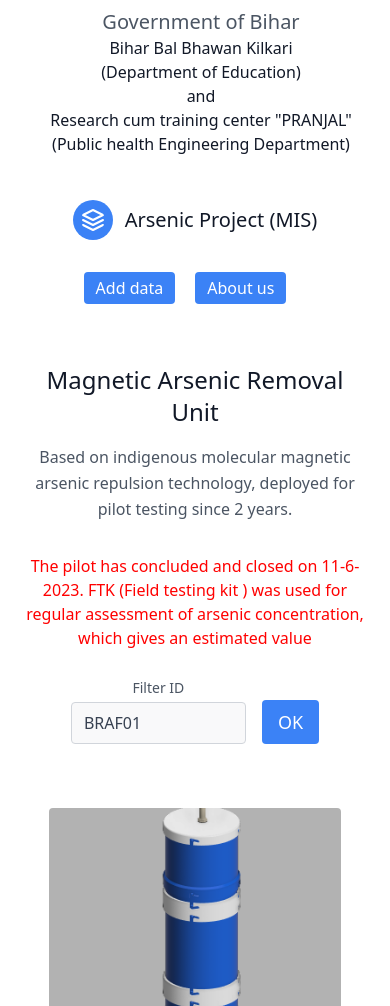
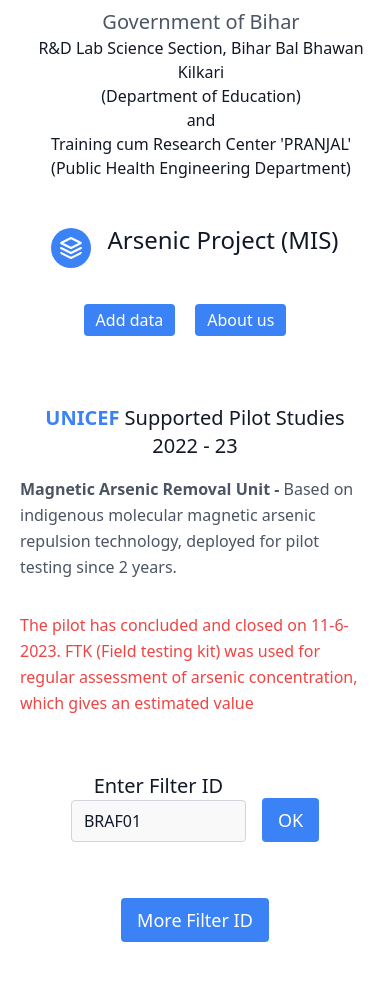
Before and after one commit to Abhijeetbyte/MARU-MIS, a PHP site: page / in a window 390 px wide. Shown: the top 1006 px of the page. Run offline with PHP 8.4, Linux system fonts and the light colour scheme; some libraries are stand-ins or nearby versions; grey boxes are pictures that could not be loaded.

Commit message:
Update index.php Reopened
Fixed some bugs
Improved content and images
Added closable table for Site ID
Improved backend for the download button
Improved footer

```diff
--- a/index.php
+++ b/index.php
@@ -17,11 +17,10 @@
         <div class="container px-2 py-2 mx-auto">
             <div class="flex flex-col text-center w-full mb-50">
                 <h1 class="ml-3 text-xl font-medium">Government of Bihar</h1>
-                                  <h1 class="ml-3 text-1xl title-font mb-4
-                                      text-gray-900">Bihar Bal Bhawan Kilkari<br/>(Department
-                                          of Education)<br/> and <br/>
-                                                  Research cum training center "PRANJAL"<br/>
-                                                      (Public health Engineering Department)
+                <h1 class="ml-3 text-1xl title-font mb-4 text-gray-900">R&D Lab Science Section, Bihar Bal Bhawan Kilkari<br />(Department
+                    of Education)<br /> and <br />
+                   Training cum Research Center 'PRANJAL'<br />
+                    (Public Health Engineering Department)
                 </h1>
             </div>
         </div>
@@ -45,88 +44,147 @@
                     <path d="M12 2L2 7l10 5 10-5-10-5zM2 17l10 5 10-5M2
                             12l10 5 10-5"></path>
                 </svg>
-                <span class="ml-3 text-xl">Arsenic Project (MIS)</span>
+                <span class="title-font sm:text-3xl text-2xl mb-4 ml-4 font-medium text-gray-900">Arsenic Project
+                    (MIS) </br>
+                    </span>
             </a>
 
-
-
-
-            <nav class="md:ml-auto flex flex-wrap items-center text-base
-                    justify-center">
-
-
-                 <button  onclick="window.location.href='add.php';" class= "mr-5 inline-flex items-center bg-blue-500 border-0 py-1 px-3 focus:outline-none hover:bg-blue-600 rounded text-white text-base mt-4 md:mt-0">Add data
+            <nav class="md:ml-auto flex flex-wrap items-center text-base justify-center">
+                <button onclick="window.location.href='add.php';"
+                    class="mr-5 inline-flex items-center bg-blue-500 border-0 py-1 px-3 focus:outline-none hover:bg-blue-600 rounded text-white text-base mt-4 md:mt-0">Add
+                    data
                 </button>
 
-                 <button  onclick="window.location.href='about.php';" class="mr-5 inline-flex items-center bg-blue-500 border-0 py-1 px-3 focus:outline-none hover:bg-blue-600 rounded text-white text-base mt-4 md:mt-0">About us
+                <button onclick="window.location.href='about.php';"
+                    class="mr-5 inline-flex items-center bg-blue-500 border-0 py-1 px-3 focus:outline-none hover:bg-blue-600 rounded text-white text-base mt-4 md:mt-0">About
+                    us
                 </button>
-
-
-
             </nav>
 
         </div>
     </header>
 
 
+
+
     <section class="text-gray-600 body-font">
         <div class="container mx-auto flex px-5 py-10 md:flex-row flex-col items-center">
             <div
                 class="lg:flex-grow md:w-1/2 lg:pr-24 md:pr-16 flex flex-col md:items-start md:text-left mb-16 md:mb-0 items-center text-center">
-                <h1 class="title-font sm:text-3xl text-2xl mb-4 font-medium text-gray-900"> Magnetic Arsenic Removal
-                    Unit
+                 <h1 class="text-gray-900 sm:text-2xl text-xl mt-2 mb-4">
+                  <span class="text-blue-500 font-bold">UNICEF</span> Supported Pilot Studies 2022 - 23
                 </h1>
-                <p class="mb-8 leading-relaxed">Based on indigenous
-                    molecular magnetic arsenic repulsion technology,
-                    deployed for pilot testing since 2 years.</p>
-                    <p style="color:red">The pilot has concluded and closed on 11-6-2023. FTK (Field testing kit ) was used for regular assessment of arsenic concentration, which gives an estimated value</p>
-                    <br/>
+
+                <p class="mb-8 leading-relaxed text-left"><b>Magnetic Arsenic Removal Unit - </b>Based on indigenous molecular magnetic arsenic repulsion
+                    technology, deployed for pilot testing since 2 years.</p>
+                <p class="mb-8 leading-relaxed text-left text-red-500">The pilot has concluded and closed on 11-6-2023.
+                    FTK (Field testing kit) was used for regular assessment of arsenic concentration, which gives an
+                    estimated value</p>
+                <br />
 
                 <form action="">
                     <div class="flex w-full md:justify-start justify-center items-end">
                         <div class="relative mr-4 md:w-full lg:w-full xl:w-1/2 w-2/4">
-
-                            <label for="hero-field" class="leading-7 text-sm
-                                    text-gray-600">Filter ID</label>
-                            <input type="text" id="fid" name="id" value='BRAF01' class="w-full bg-gray-100 rounded border
-                                    bg-opacity-50 border-gray-300 focus:ring-2
-                                    focus:ring-indigo-200 focus:bg-transparent
-                                    focus:border-indigo-500 text-base outline-none
-                                    text-gray-700 py-1 px-3 leading-8
-                                    transition-colors duration-200 ease-in-out">
+                            <label for="hero-field"
+                                class="title-font sm:text-2xl text-xl mb-4 font-medium text-gray-900">Enter Filter
+                                ID</label>
+                            <input type="text" id="fid" name="id" value='BRAF01'
+                                class="w-full bg-gray-100 rounded border bg-opacity-50 border-gray-300 focus:ring-2 focus:ring-indigo-200 focus:bg-transparent focus:border-indigo-500 text-base outline-none text-gray-900 py-1 px-3 leading-8 transition-colors duration-200 ease-in-out">
                         </div>
-                        <input type="submit" value="OK" class="inline-flex text-white bg-blue-500 border-0
-                                py-2 px-4 focus:outline-none rounded text-lg">
+                        <input type="submit" value="OK"
+                            class="inline-flex text-white bg-blue-500 border-0 py-2 px-4 focus:outline-none rounded text-lg">
                     </div>
                 </form>
 
+                <!-- Closable Table Button -->
+                <div class="flex justify-center mt-14">
+                    <button id="toggleTable"
+                        class="inline-flex text-white bg-blue-500 border-0 py-2 px-4 focus:outline-none rounded text-lg">More
+                        Filter ID</button>
+                </div>
+
+                <!-- Closable Table -->
+
+                <div id="closableTable" class="overflow-x-auto mt-6 hidden">
+                    <table class="table-auto w-full text-left whitespace-no-wrap">
+                        <thead>
+                            <tr>
+                                <th class="px-4 py-2 bg-gray-100">Filter ID</th>
+                                <th class="px-4 py-2 bg-gray-100">Sites</th>
+                            </tr>
+                        </thead>
+                        <tbody>
+                            <tr>
+                                <td class="border px-4 py-2">BRAF01</td>
+                                <td class="border px-4 py-2">Middle School, Naya Mohammadpur, Koilwar, Bhojpur, Bihar
+                                </td>
+                            </tr>
+                            <tr>
+                                <td class="border px-4 py-2">BRAF02</td>
+                                <td class="border px-4 py-2">Middle School, Neknam Tola, Barhara Bhojpur, Bihar</td>
+                            </tr>
+                            <tr>
+                                <td class="border px-4 py-2">BRAF03</td>
+                                <td class="border px-4 py-2">Middle School, Chota Sasaram, UdwantNagar Bhojpur, Biharr
+                                </td>
+                            </tr>
+                            <tr>
+                                <td class="border px-4 py-2">BRAF04</td>
+                                <td class="border px-4 py-2">Kastruba Middle School , Dullhapur, Simri, Buxar,Bihar</td>
+                                </td>
+                            </tr>
+                            <tr>
+                                <td class="border px-4 py-2">BRAF05</td>
+                                <td class="border px-4 py-2">Utkramit School,Kharhatanr Simri, Buxar, Bihar</td>
+                            </tr>
+                            <tr>
+                                <td class="border px-4 py-2">BRAF06</td>
+                                <td class="border px-4 py-2">Middle School, Srirampur, Nathnagar, Bhagalpur, Bihar </br>
+                                    ( Pilot not deployed )</td>
+                            </tr>
+                        </tbody>
+                    </table>
+                </div>
             </div>
 
             <div class="lg:max-w-lg lg:w-full md:w-1/2 w-5/6">
-                <img class="object-cover object-center rounded" alt="Filter img" src="images/Arsenic-Filter.png">
+                <img class="object-cover object-center rounded" alt="Filter img" src="images/pilot-new.png">
             </div>
+
         </div>
     </section>
 
 
 
 
+    <hr>
+
+    <script>
+        document.getElementById('toggleTable').addEventListener('click', function () {
+            var table = document.getElementById('closableTable');
+            if (table.classList.contains('hidden')) {
+                table.classList.remove('hidden');
+            } else {
+                table.classList.add('hidden');
+            }
+        });
+    </script>
+
+
+
+
+
 <?php
-
 
 // Extract ID variables
 
 $id = $_REQUEST['id'] ?? 'BRAF01'; // fetch id value or with a default variable
-
-
 
 // Setting Variables
 
 $dir = 'data'; // default folder name, files (.csv) store inside it
 $filename = $dir . '/' . $id . '.csv'; // file naming acc. to ID no.
 $records = [];  // empty array to store all records
-
-
 
 // Change/set the id for Filter ID input field
 
@@ -262,7 +320,9 @@ foreach ($records as $record) {
                             <path d="M17 21v-2a4 4 0 00-4-4H5a4 4 0 00-4 4v2"></path>
                             <circle cx="9" cy="7" r="4"></circle>
                         </svg>
-                        <h2 class="title-font font-medium text-3xl text-gray-900"><?php echo round($data_5/1000,2); ?>K Liters</h2>
+                        <h2 class="title-font font-medium text-3xl text-gray-900">
+                            <?php echo round($data_5/1000,2); ?>K Liters
+                        </h2>
                         <p class="leading-relaxed">Served</p>
                     </div>
                 </div>
@@ -272,7 +332,9 @@ foreach ($records as $record) {
                             stroke-width="2" class="text-blue-500 w-12 h-12 mb-3 inline-block" viewBox="0 0 24 24">
                             <circle cx="9" cy="8" r="7"></circle>
                         </svg>
-                        <h2 class="title-font font-medium text-3xl text-gray-900"><?php echo $data_4; ?> ppb</h2>
+                        <h2 class="title-font font-medium text-3xl text-gray-900">
+                            <?php echo $data_4; ?> ppb
+                        </h2>
                         <p class="leading-relaxed">Arsenic (source)</p>
                     </div>
                 </div>
@@ -282,7 +344,9 @@ foreach ($records as $record) {
                             stroke-width="2" class="text-blue-500 w-12 h-12 mb-3 inline-block" viewBox="0 0 24 24">
                             <circle cx="9" cy="8" r="7"></circle>
                         </svg>
-                        <h2 class="title-font font-medium text-3xl text-gray-900"><?php echo $data_3; ?> ppb</h2>
+                        <h2 class="title-font font-medium text-3xl text-gray-900">
+                            <?php echo $data_3; ?> ppb
+                        </h2>
                         <p class="leading-relaxed">Arsenic (filter)</p>
                     </div>
                 </div>
@@ -300,7 +364,8 @@ foreach ($records as $record) {
 
             <div class="flex justify-center container px-5 py-20 mx-auto flex
                 flex-wrap">
-                <button onclick="toggleSection()" class = "inline-flex text-white bg-blue-500 border-0 py-2 px-6 focus:outline-none hover:bg-blue-600 rounded text-lg " >More</button>
+                <button onclick="toggleSection()"
+                    class="inline-flex text-white bg-blue-500 border-0 py-2 px-6 focus:outline-none hover:bg-blue-600 rounded text-lg ">More</button>
             </div>
 
         </div>
@@ -311,7 +376,7 @@ foreach ($records as $record) {
 
     <section style="display: none;" id="TableSection">
 
-<div class="flex flex-col overflow-x-auto">
+        <div class="flex flex-col overflow-x-auto mb-10">
             <div class="sm:-mx-6 lg:-mx-8">
                 <div class="inline-block min-w-full py-2 sm:px-6 lg:px-8">
                     <div class="overflow-x-auto">
@@ -331,13 +396,27 @@ foreach ($records as $record) {
                             <tbody>
                                 <?php foreach($records as $cell_data){ ?>
                                 <tr class="border-b dark:border-neutral-500">
-              <td class="whitespace-nowrap px-6 py-4 font-medium"><?=$cell_data[0]?></td>
-              <td class="whitespace-nowrap px-6 py-4"><?=$cell_data[1]?></td>
-              <td class="whitespace-nowrap px-6 py-4"><?=$cell_data[2]?></td>
-              <td class="whitespace-nowrap px-6 py-4"><?=$cell_data[3]?></td>
-              <td class="whitespace-nowrap px-6 py-4"><?=$cell_data[4]?></td>
-              <td class="whitespace-nowrap px-6 py-4"><?=$cell_data[5]?></td>
-              <td class="whitespace-nowrap px-6 py-4"><?=$cell_data[6]?></td>
+                                    <td class="whitespace-nowrap px-6 py-4 font-medium">
+                                        <?=$cell_data[0]?>
+                                    </td>
+                                    <td class="whitespace-nowrap px-6 py-4">
+                                        <?=$cell_data[1]?>
+                                    </td>
+                                    <td class="whitespace-nowrap px-6 py-4">
+                                        <?=$cell_data[2]?>
+                                    </td>
+                                    <td class="whitespace-nowrap px-6 py-4">
+                                        <?=$cell_data[3]?>
+                                    </td>
+                                    <td class="whitespace-nowrap px-6 py-4">
+                                        <?=$cell_data[4]?>
+                                    </td>
+                                    <td class="whitespace-nowrap px-6 py-4">
+                                        <?=$cell_data[5]?>
+                                    </td>
+                                    <td class="whitespace-nowrap px-6 py-4">
+                                        <?=$cell_data[6]?>
+                                    </td>
 
                                 </tr>
                                 <?php  } ?>
@@ -347,15 +426,23 @@ foreach ($records as $record) {
                 </div>
             </div>
         </div>
-<br/>
-<br/>
- <div class="flex justify-center container px-5 py-20 mx-auto flex
-                flex-wrap">
-                <button class = "inline-flex text-white bg-blue-500 border-0 py-2 px-6 focus:outline-none hover:bg-blue-600 rounded text-lg "> <a href="https://marumis.tech/data/<?php echo $id; ?>.csv" target="_blank">Download</a> </button>
+
+        <hr>
+
+
+        <div class="flex justify-center container px-5 py-20 mb-10 mx-auto flex flex-wrap">
+            <a href="download.php?id=<?php echo $id; ?>" target="_blank">
+                <button
+                    class="inline-flex text-white bg-blue-500 border-0 py-2 px-6 focus:outline-none hover:bg-blue-600 rounded text-lg">
+                    Download
+                </button>
+            </a>
         </div>
-<br/>
-<br/>
+
+
     </section>
+
+
 
     <script>
         function toggleSection() {
@@ -375,9 +462,10 @@ foreach ($records as $record) {
         <div class="container px-5 py-3 mx-auto flex items-center flex-col">
             <p class="text-1xl text-white sm:ml-4 sm:pl-4 sm:py-2 sm:mt-0
                     mt-4">
-                Copyright © 2023 Arsenic Quality Logger. designed by
+                Copyright © 2024 Arsenic Project Pilot MIS. designed by
                 <a href="http://www.kilkaribihar.in/" class="text-white
-                        ml-1" rel="noopener noreferrer" target="_blank">Bihar Bal Bhawan Kilkari</a>
+                        ml-1" rel="noopener noreferrer" target="_blank">R&D Lab Science Section, Bihar Bal Bhawan
+                    Kilkari</a>
             </p>
         </div>
     </footer>
```
Lines whose indentation alone changed are shown as unchanged.
